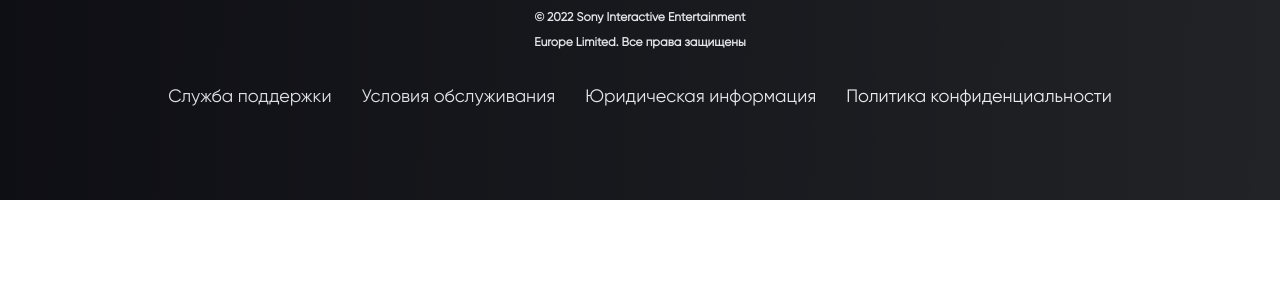
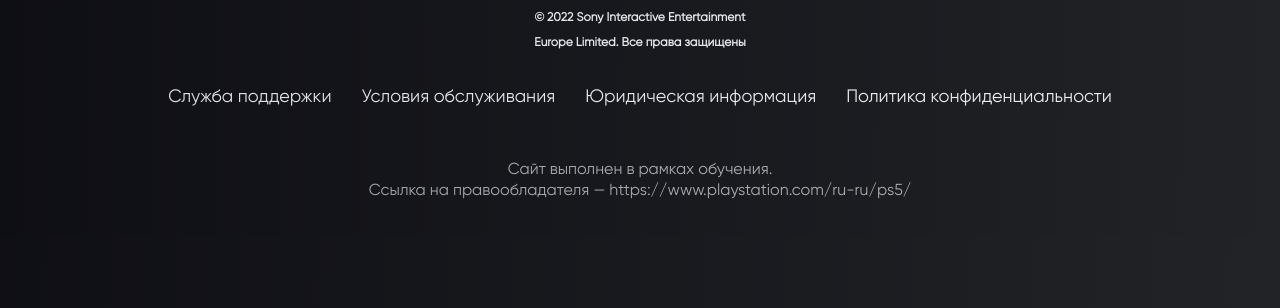
Before and after one commit to OldXrist/PS5, a website built with Parcel: page index.html in a window 1280 px wide. Shown: the part 7639-7947 px from the top of the page. Before the commit the page ends 7839 px from the top, so only its background shows below. Built offline with nearby package versions, Linux system fonts and the light colour scheme; files whose address does not match are found by name.

Commit message:
copyright

```diff
--- a/css/custom.css
+++ b/css/custom.css
@@ -362,6 +362,17 @@
   margin: 0;
 }
 
+footer p{
+  color: #FFF;
+  text-align: center;
+  font-size: 16px;
+  font-style: normal;
+  font-weight: 400;
+  line-height: 130%;
+  opacity: 0.7;
+  margin-top: 50px;
+}
+
 a{
   text-decoration: none;
   color: #ffffff;
--- a/index.html
+++ b/index.html
@@ -256,6 +256,8 @@
         <li><a>Юридическая информация</a></li>
         <li><a>Политика конфиденциальности</a></li>
       </ul>
+
+      <p>Сайт выполнен в рамках обучения.<br>Ссылка на правообладателя — https://www.playstation.com/ru-ru/ps5/</p>
     </footer>
   </div>
 
```
